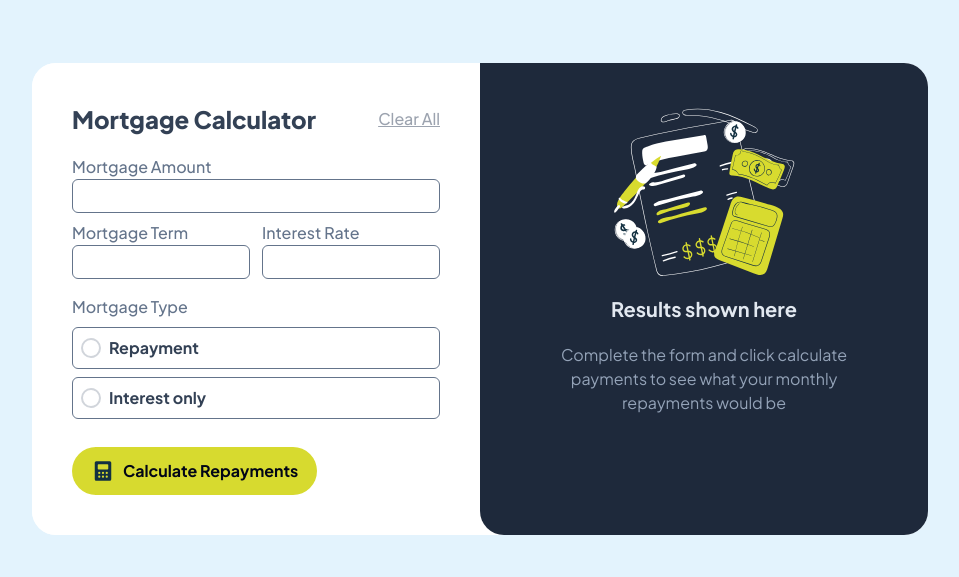
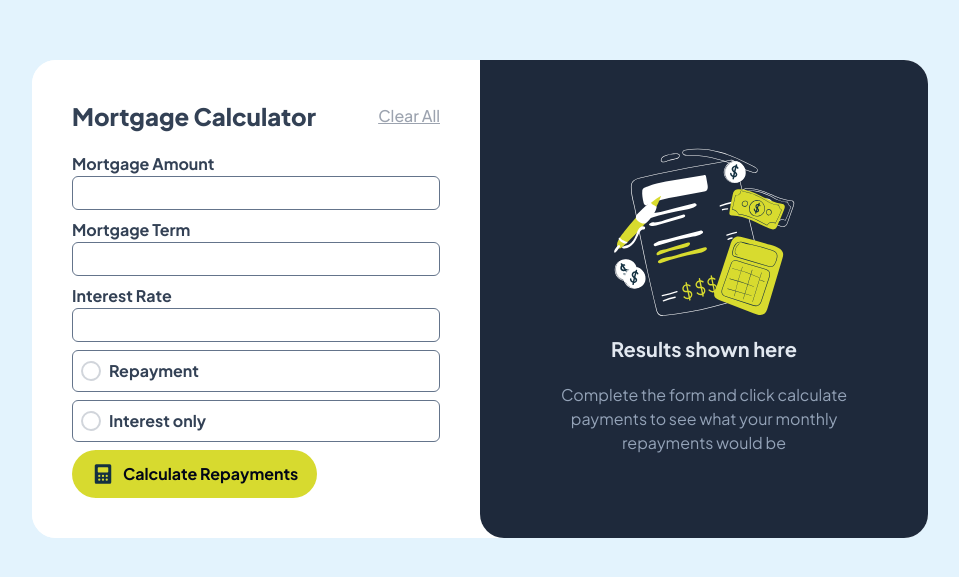
Before and after one commit to anywhereeanytime/mortgage-payment-calculator, a React (Vite) app: page / in a window 1280 px wide. Shown: the part 101-678 px from the top of the page, without its empty margins (160-1119 px from the left). Built offline with nearby package versions, Linux system fonts and the light colour scheme.

Commit message:
created universal input

```diff
--- a/src/FormContainer.jsx
+++ b/src/FormContainer.jsx
@@ -3,6 +3,7 @@ import { useDispatch } from "react-redux";
 import { toggleResult, setMonthlyPayment, clearResult } from "./resultSlice";
 import iconCalculator from "./assets/icon-calculator.svg";
 import { inputsData } from "./data.js";
+import Input from "./Input.jsx";
 
 const FormContainer = () => {
   const [formData, setFormData] = useState({
@@ -87,83 +88,34 @@ const FormContainer = () => {
         </button>
       </div>
       <form onSubmit={handleSubmit} className="flex flex-col gap-2 font-medium">
-        {/* Mortgage Amount, которая занимает 2 колонки */}
-        <div className="grid grid-cols-2 gap-3">
-          {inputsData
-            .filter((input) => input.id === "amount")
-            .map((input, index) => (
-              <div className="flex flex-col col-span-2" key={input.id || index}>
-                <label htmlFor={input.id}>{input.label}</label>
-                <input
-                  className="border border-slate-500 rounded-md p-1"
-                  id={input.id}
-                  type={input.type}
+        {inputsData.map((input) => {
+          if (input.type === "radio") {
+            return input.options.map((option) => (
+              <Input
+                key={option.id}
+                label={option.label}
+                id={option.id}
+                type="radio"
                 name={input.name}
-                  value={formData[input.name]} // Используйте значение из formData
-                  onChange={handleChange}
-                  required={input.validation && input.validation.required}
+                value={option.value}
+                handleChange={handleChange}
               />
-              </div>
-            ))}
-        </div>
-
-        {/* Mortgage Term и Interest Rate */}
-        <div className="grid grid-cols-2 gap-3 mb-2">
-          {inputsData
-            .filter(
-              (input) => input.id === "term" || input.id === "interestRate"
-            )
-            .map((input, index) => (
-              <div className="flex flex-col" key={input.id || index}>
-                <label htmlFor={input.id}>{input.label}</label>
-                <input
-                  className="border border-slate-500 rounded-md p-1"
+            ));
+          } else {
+            return (
+              <Input
+                key={input.id}
+                label={input.label}
                 id={input.id}
                 type={input.type}
                 name={input.name}
                 value={formData[input.name]}
-                  onChange={handleChange}
-                  required={input.validation && input.validation.required}
+                handleChange={handleChange}
+                className={input.id === "amount" ? "col-span-2" : ""}
               />
-              </div>
-            ))}
-        </div>
-
-        {/* Mortgage Type (Repayment и Interest Only) */}
-        <div className="mb-3">
-          <label className="mb-2 block">Mortgage Type</label>
-          <div className="grid grid-cols-1">
-            {inputsData
-              .filter((input) => input.id === "mortgageType")
-              .map((input) =>
-                input.options.map((option) => (
-                  <div
-                    key={option.id}
-                    className="cursor-pointer border border-slate-500 rounded-md p-2 mb-2 hover:border-primary-lime"
-                  >
-                    <label
-                      htmlFor={option.id}
-                      className="flex items-center cursor-pointer"
-                    >
-                      <input
-                        className="p-1"
-                        type="radio"
-                        id={option.id}
-                        name={input.name}
-                        value={option.value}
-                        checked={formData[input.name] === option.value}
-                        onChange={handleChange}
-                      />
-                      <span className="ml-2 font-bold text-slate-700">
-                        {option.label}
-                      </span>
-                    </label>
-                  </div>
-                ))
-              )}
-          </div>
-        </div>
-
+            );
+          }
+        })}
         <button
           className="bg-primary-lime text-slate-950 font-bold px-4 py-3 flex justify-center gap-2 rounded-3xl w-full md:w-2/3 hover:bg-primary-lime hover:bg-opacity-70"
           type="submit"
--- /dev/null
+++ b/src/Input.jsx
@@ -0,0 +1,56 @@
+const Input = ({ label, id, type, name, value, handleChange, options }) => {
+  return (
+    <div
+      className={`flex ${
+        type === "radio"
+          ? "flex-row-reverse items-center justify-end border border-slate-500 rounded-md p-2"
+          : "col-span-2 flex-col"
+      }`}
+    >
+      {label && (
+        <label
+          htmlFor={id}
+          className={`text-slate-700 font-bold cursor-pointer ${
+            type === "radio" ? "ml-2" : ""
+          }`}
+        >
+          {label}
+        </label>
+      )}
+
+      {type === "radio" && options ? (
+        options.map((option) => (
+          <label
+            key={option.id}
+            htmlFor={option.id}
+            className="flex items-center mb-2 cursor-pointer border border-transparent hover:border-yellow-500 p-2 rounded-md w-full"
+          >
+            <input
+              type="radio"
+              id={option.id}
+              name={name}
+              value={option.value}
+              checked={value === option.value}
+              onChange={handleChange}
+              className="accent-primary-lime"
+            />
+            <span className="ml-2 text-slate-700 font-bold">
+              {option.label}
+            </span>
+          </label>
+        ))
+      ) : (
+        <input
+          id={id}
+          type={type}
+          name={name}
+          value={value}
+          onChange={handleChange}
+          className="border border-slate-500 rounded-md p-1"
+        />
+      )}
+    </div>
+  );
+};
+
+export default Input;
--- a/src/ResultContainer.jsx
+++ b/src/ResultContainer.jsx
@@ -10,7 +10,7 @@ const ResultContainer = () => {
     : null;
 
   return (
-    <div className="bg-slate-800 p-6 md:p-10 md:rounded-tr-3xl md:rounded-br-3xl md:rounded-bl-3xl text-slate-400">
+    <div className="bg-slate-800 p-6 md:p-10 md:rounded-tr-3xl md:rounded-br-3xl md:rounded-bl-3xl text-slate-400 flex items-center justify-center">
       {isResultShown && monthlyPayment ? (
         <div>
           <h2 className="text-slate-100 text-2xl font-bold mb-3">
```
Lines whose indentation alone changed are shown as unchanged.
